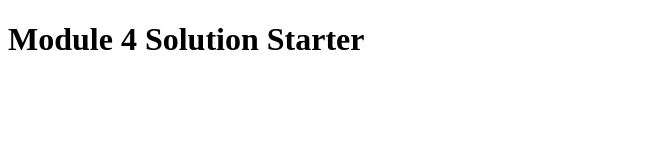
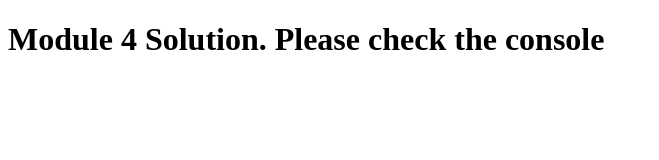
Before and after one commit to Mukhammadjon-Jalolov/module4solution, a plain HTML site: page index.html in a window 1280 px wide. Shown: the whole page, without its empty margins (0-659 px from the left). Drawn offline with Linux system fonts and the light colour scheme.

Commit message:
task 4 submission

```diff
--- a/index.html
+++ b/index.html
@@ -11,6 +11,6 @@
   <script src="script.js"></script>
 </head>
 <body>
-  <h1>Module 4 Solution Starter</h1>
+  <h1>Module 4 Solution. Please check the console </h1>
 </body>
 </html>
```
